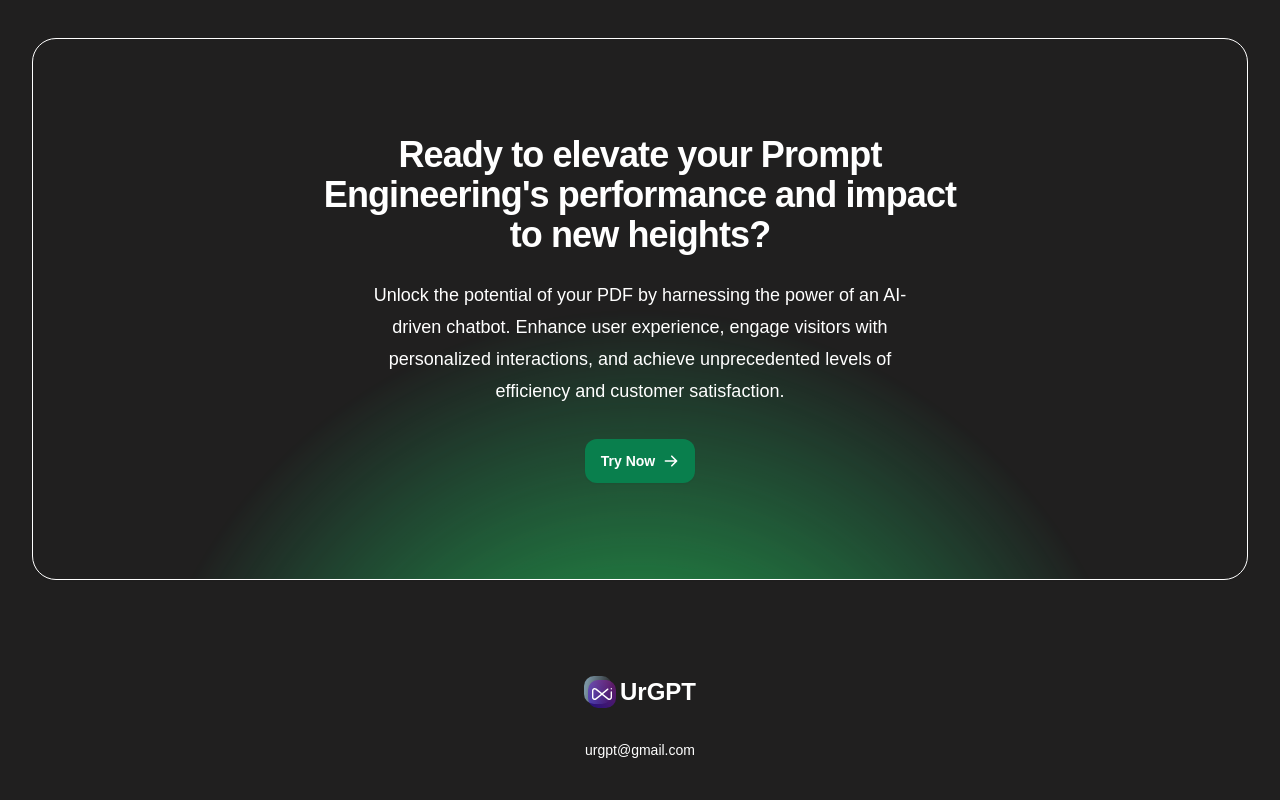
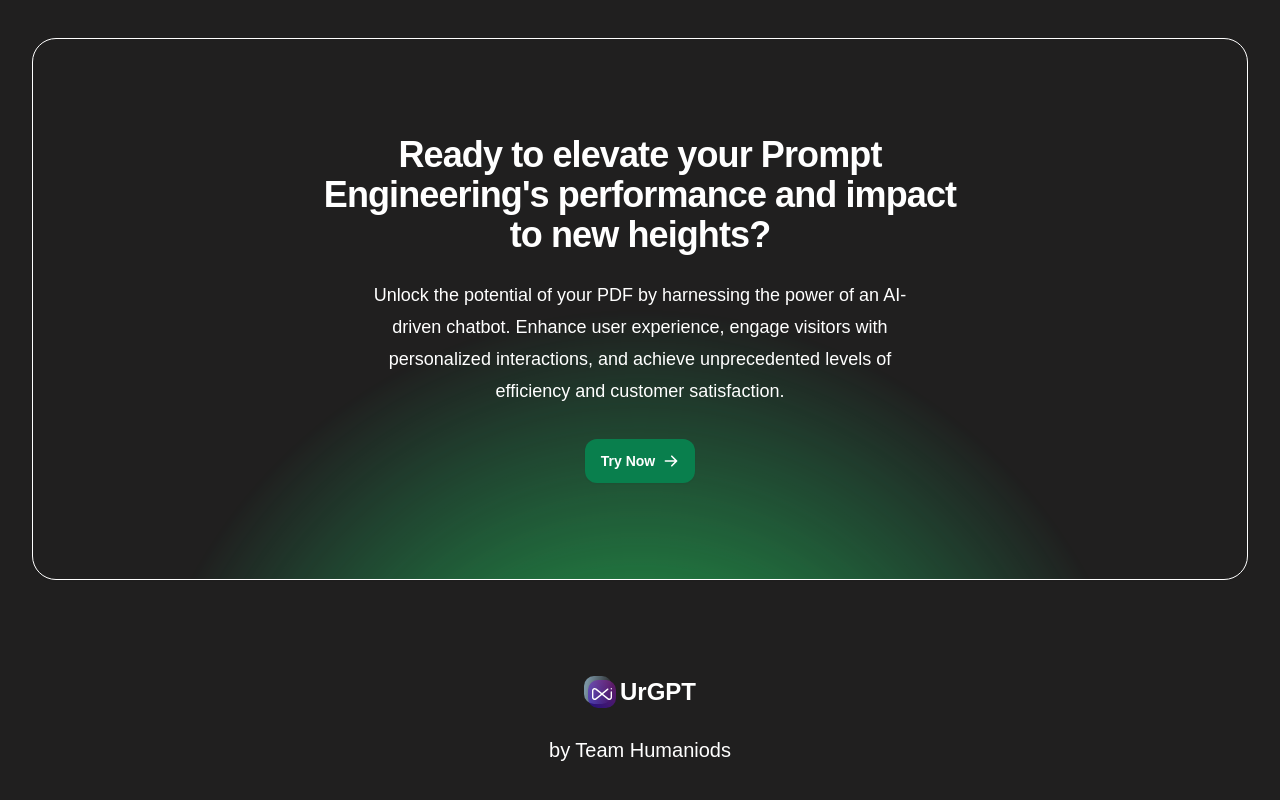
Before and after one commit to ayusshh19/Hackstreet-2.0, a React (Vite) app: page / in a window 1280 px wide. Shown: the part 1280-2080 px from the top of the page. Built offline with nearby package versions, Linux system fonts and the light colour scheme.

Commit message:
Auth_Updates

```diff
--- a/src/pages/Home.jsx
+++ b/src/pages/Home.jsx
@@ -228,8 +228,8 @@ const Homepage = () => {
             <p className="sr-only">SiteGPT</p>
           </a>
 
-          <p className="text-sm leading-5 text-gray-500 mt-8 text-center">
-            urgpt@gmail.com
+          <p className="text-xl leading-5 text-gray-500 mt-8 text-center">
+            by Team Humaniods
           </p>
         </div>
       </footer>
--- a/src/pages/Login.jsx
+++ b/src/pages/Login.jsx
@@ -176,7 +176,7 @@ const Login = () => {
         <div className="hidden md:block lg:w-1/2 bg-cover text-white bg-fillcomp">
           <div className="w-full h-full flex flex-col items-center my-4">
             <div>
-              <h1>Support</h1>
+              <h1 className="flex"><svg class="h-6 w-6 text-white"  width="24" height="24" viewBox="0 0 24 24" stroke-width="2" stroke="currentColor" fill="none" stroke-linecap="round" stroke-linejoin="round" className="mx-3">  <path stroke="none" d="M0 0h24v24H0z"/>  <rect x="4" y="13" rx="2" width="4" height="6" />  <rect x="16" y="13" rx="2" width="4" height="6" />  <path d="M4 15v-3a8 8 0 0 1 16 0v3" />  <path d="M18 19a6 3 0 0 1 -6 3" /></svg>Support</h1>
             </div>
             <div className="w-2/3 h-1/3 bg-white m-auto rounded-lg flex">
               <div className="w-3/5 p-4 flex flex-col justify-center  gap-5">
--- a/src/pages/Signup.jsx
+++ b/src/pages/Signup.jsx
@@ -47,7 +47,7 @@ const Signup = () => {
         <div className="w-full p-8 lg:w-1/2">
           <p className="text-gray-600 text-xl font-bold">UrGPT</p>
           <p className="text-gray-600 my-4 text-4xl font-bold text-white">
-            Sign in
+            Sign up
           </p>
           <div className="mt-4">
             <label className="block text-gray-700 text-sm font-semibold mb-2">
@@ -153,7 +153,7 @@ const Signup = () => {
             <div className="w-2/3 h-1/3 bg-white m-auto rounded-lg flex">
               <div className="w-3/5 p-4 flex flex-col justify-center  gap-5">
                 <h1 className="text-fillcomp text-xl font-bold">
-                  Play with PDF to learn in efficient way
+                  Explore the Web with fingure tips
                 </h1>
                 <span className="bg-fillcomp w-4/5 text-center p-2 rounded-3xl">
                   Learn More
@@ -161,17 +161,17 @@ const Signup = () => {
               </div>
               <div className="w-2/5 flex justify-center items-center">
                 <img
-                  src="https://play-lh.googleusercontent.com/C33HqYgilwnqGsoPlEh_WzAlZIF2YrAkkdef_YEsILWbxGIG4UCzNTxF7iq9bzdxPw"
+                  src="https://icones.pro/wp-content/uploads/2021/04/icone-internet-grise.png"
                   alt=""
                   srcset=""
-                  className="w-full h-1/2"
+                  className="w-full h-1/2 pr-2"
                 />
               </div>
             </div>
             <div className="text-center h-1/3">
               <h1 className="text-2xl font-bold mb-4">Introducing new features</h1>
               <h4 className="text-sm">
-                New pdf question answering system with integretion<br></br> with Ai
+                Webpage question answering system with integretion<br></br> with Ai
                 kindly use and provide feedback
               </h4>
             </div>
```
